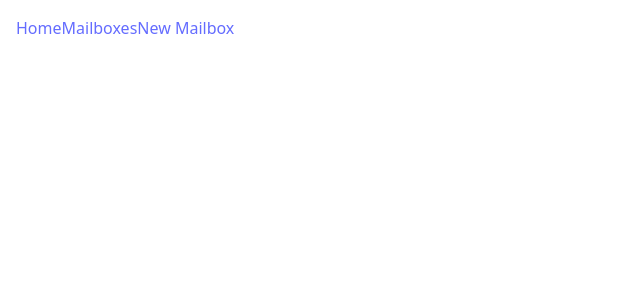
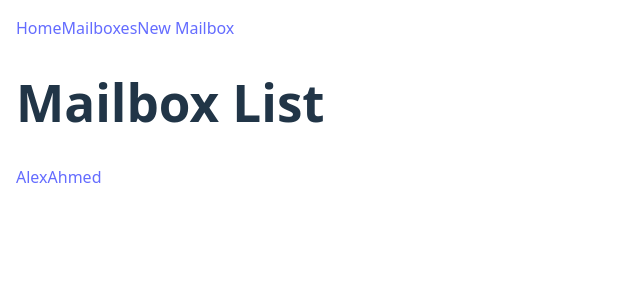
Before and after one commit to CodingSea/react-router-dom-lab, a React (Vite) app: page /mailboxes in a window 1280 px wide. Shown: the top 300 px of the page, without its empty margins (0-640 px from the left). Built offline with nearby package versions, Linux system fonts and the light colour scheme.

Commit message:
coded Mailbox.jsx page

```diff
--- a/src/App.jsx
+++ b/src/App.jsx
@@ -8,7 +8,12 @@ import { useState } from "react";
 
 const App = () =>
 {
+  const [mailboxes, setMailboxes] = useState([{ _id: 1, boxSize: 'Small', boxOwner: 'Alex' }, { _id: 2, boxSize: 'Large', boxOwner: 'Ahmed' }]);
 
+  function addBox()
+  {
+
+  }
 
   return (
     <Router>
@@ -17,9 +22,9 @@ const App = () =>
 
         <Routes>
           <Route path="/" element={<Home />}>Home</Route>
-          <Route path="/mailboxes" element={<MailboxList />}>Mailboxes</Route>
-          <Route path="/new-mailbox" element={<MailboxForm />}>New Mailbox</Route>
-          <Route path="/mailboxes/:mailboxId" element={<MailboxDetails />} />
+          <Route path="/mailboxes" element={<MailboxList mailboxes={mailboxes} />}>Mailboxes</Route>
+          <Route path="/new-mailbox" element={<MailboxForm mailboxes={mailboxes} addBox={addBox} />}>New Mailbox</Route>
+          <Route path="/mailboxes/:id" element={<MailboxDetails />} />
         </Routes>
       </>
     </Router>
--- a/src/components/MailboxList/MailboxList.jsx
+++ b/src/components/MailboxList/MailboxList.jsx
@@ -1,9 +1,24 @@
-function MailboxList()
+import { Link } from "react-router";
+
+function MailboxList({ mailboxes })
 {
 
     return (
         <>
+            <h1>Mailbox List</h1>
 
+            <ul>
+                {
+                    mailboxes.map((box) =>
+                    {
+                        return (
+                            <>
+                                <Link to={`/mailboxes/${box._id}`}>{ box.boxOwner }</Link>
+                            </>
+                        )
+                    })
+                }
+            </ul>
         </>
     )
 }
```
